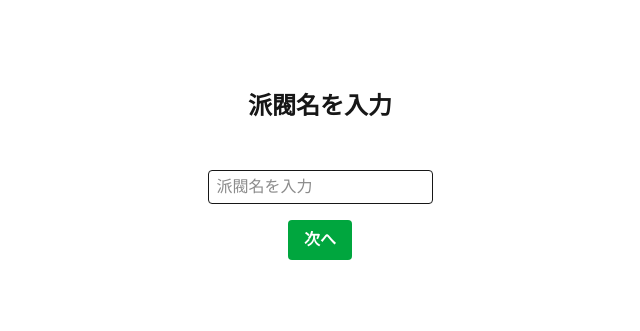
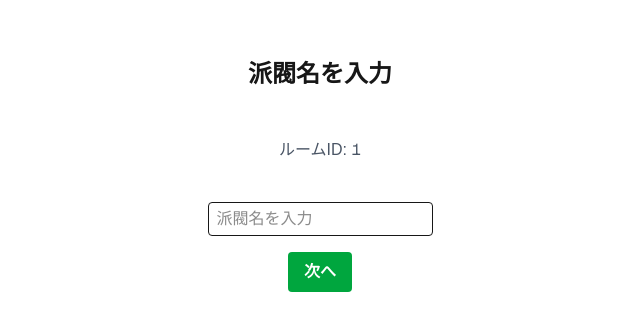
Before and after one commit to hu-hicoder/Snattsu, a Next.js app in the folder front/: page /set_snacks/1 in a window 1280 px wide. Shown: the part 225-556 px from the top of the page, without its empty margins (320-960 px from the left). Built offline with nearby package versions, Linux system fonts and the light colour scheme.

Commit message:
feat:ルームIDの表示

```diff
--- a/front/src/app/set_snacks/[roomId]/page.tsx
+++ b/front/src/app/set_snacks/[roomId]/page.tsx
@@ -23,6 +23,7 @@ export default function SetSnacks() {
   return (
     <div className="flex flex-col items-center justify-center min-h-screen p-8 gap-8">
       <h1 className="text-2xl font-bold mb-4">派閥名を入力</h1>
+      <div className="mb-2 text-gray-600">ルームID: <span className="font-mono">{roomId}</span></div>
       <form onSubmit={handleSubmit} className="flex flex-col gap-4 items-center">
         <input
           type="text"
```
